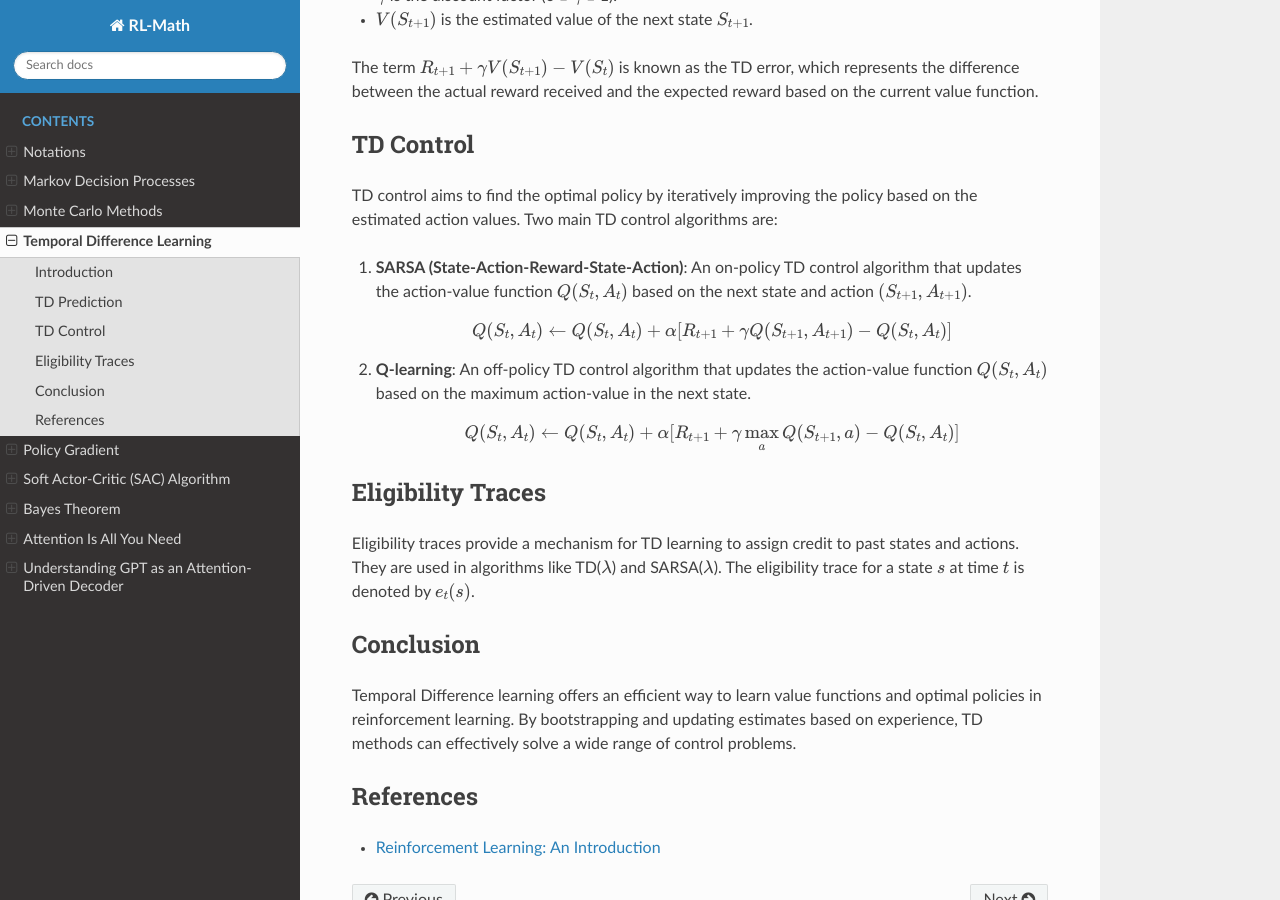
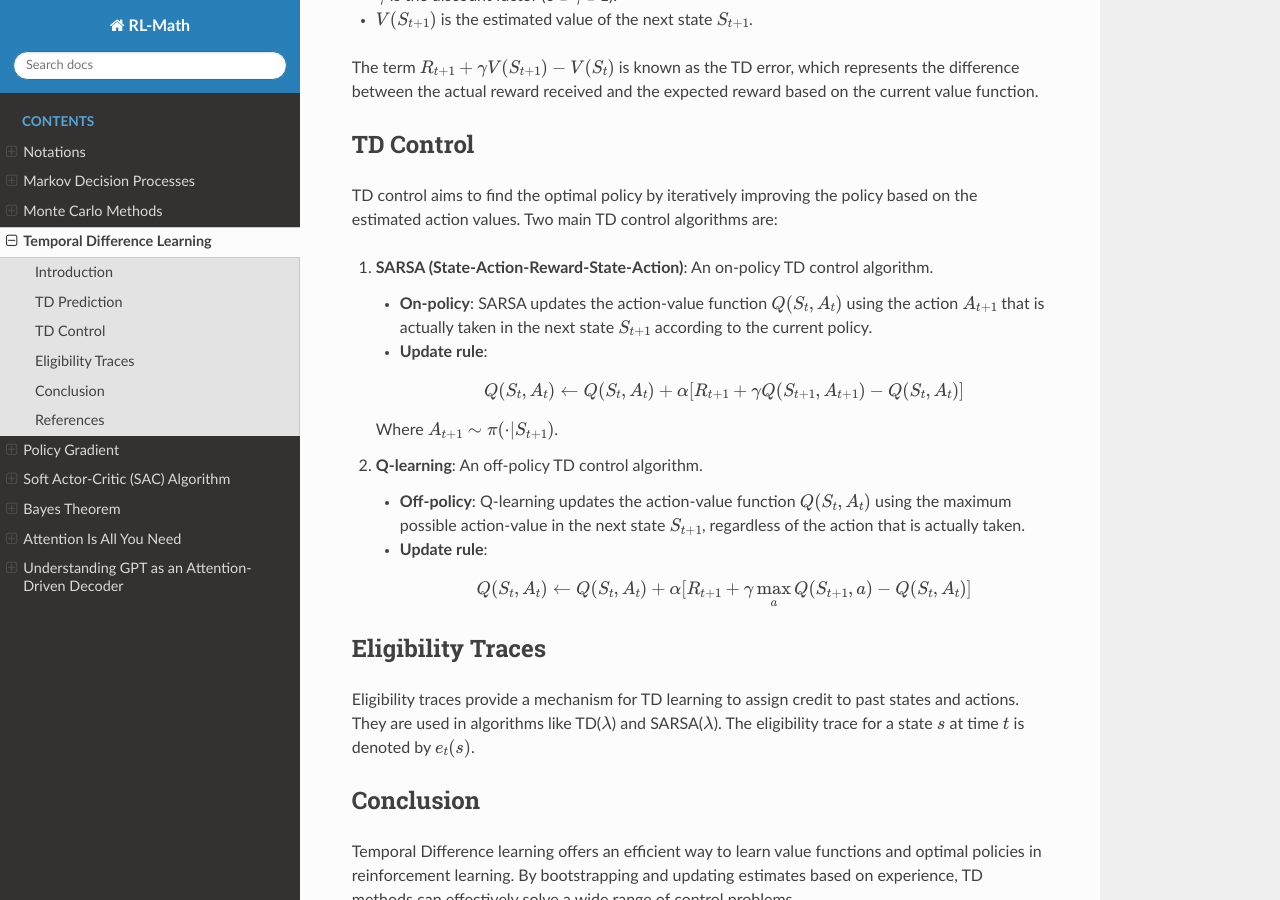
Before and after one commit to boyin96/Reinforcement-Learning-Math, a Sphinx documentation site: the page built from docs/source/td.rst, in a window 1280 px wide and 900 px high, scrolled down 853 px. Built offline with Sphinx 7.4.7 and the Read the Docs theme 3.1.0, drawn with Linux system fonts in a browser that asks for light colours; formulas are drawn with MathJax 3.

Commit message:
Refine td.rst with more details on SARSA and Q-learning

```diff
--- a/docs/source/td.rst
+++ b/docs/source/td.rst
@@ -33,15 +33,23 @@ TD Control
 ----------
 TD control aims to find the optimal policy by iteratively improving the policy based on the estimated action values. Two main TD control algorithms are:
 
-1.  **SARSA (State-Action-Reward-State-Action)**: An on-policy TD control algorithm that updates the action-value function :math:`Q(S_t, A_t)` based on the next state and action :math:`(S_{t+1}, A_{t+1})`.
+1.  **SARSA (State-Action-Reward-State-Action)**: An on-policy TD control algorithm.
 
-    .. math::
-        Q(S_t, A_t) \leftarrow Q(S_t, A_t) + \alpha [R_{t+1} + \gamma Q(S_{t+1}, A_{t+1}) - Q(S_t, A_t)]
+    -   **On-policy**: SARSA updates the action-value function :math:`Q(S_t, A_t)` using the action :math:`A_{t+1}` that is actually taken in the next state :math:`S_{t+1}` according to the current policy.
+    -   **Update rule**:
 
-2.  **Q-learning**: An off-policy TD control algorithm that updates the action-value function :math:`Q(S_t, A_t)` based on the maximum action-value in the next state.
+        .. math::
+            Q(S_t, A_t) \leftarrow Q(S_t, A_t) + \alpha [R_{t+1} + \gamma Q(S_{t+1}, A_{t+1}) - Q(S_t, A_t)]
 
-    .. math::
-        Q(S_t, A_t) \leftarrow Q(S_t, A_t) + \alpha [R_{t+1} + \gamma \max_a Q(S_{t+1}, a) - Q(S_t, A_t)]
+    Where :math:`A_{t+1} \sim \pi(·|S_{t+1})`.
+
+2.  **Q-learning**: An off-policy TD control algorithm.
+
+    -   **Off-policy**: Q-learning updates the action-value function :math:`Q(S_t, A_t)` using the maximum possible action-value in the next state :math:`S_{t+1}`, regardless of the action that is actually taken.
+    -   **Update rule**:
+
+        .. math::
+            Q(S_t, A_t) \leftarrow Q(S_t, A_t) + \alpha [R_{t+1} + \gamma \max_a Q(S_{t+1}, a) - Q(S_t, A_t)]
 
 Eligibility Traces
 ------------------
```
